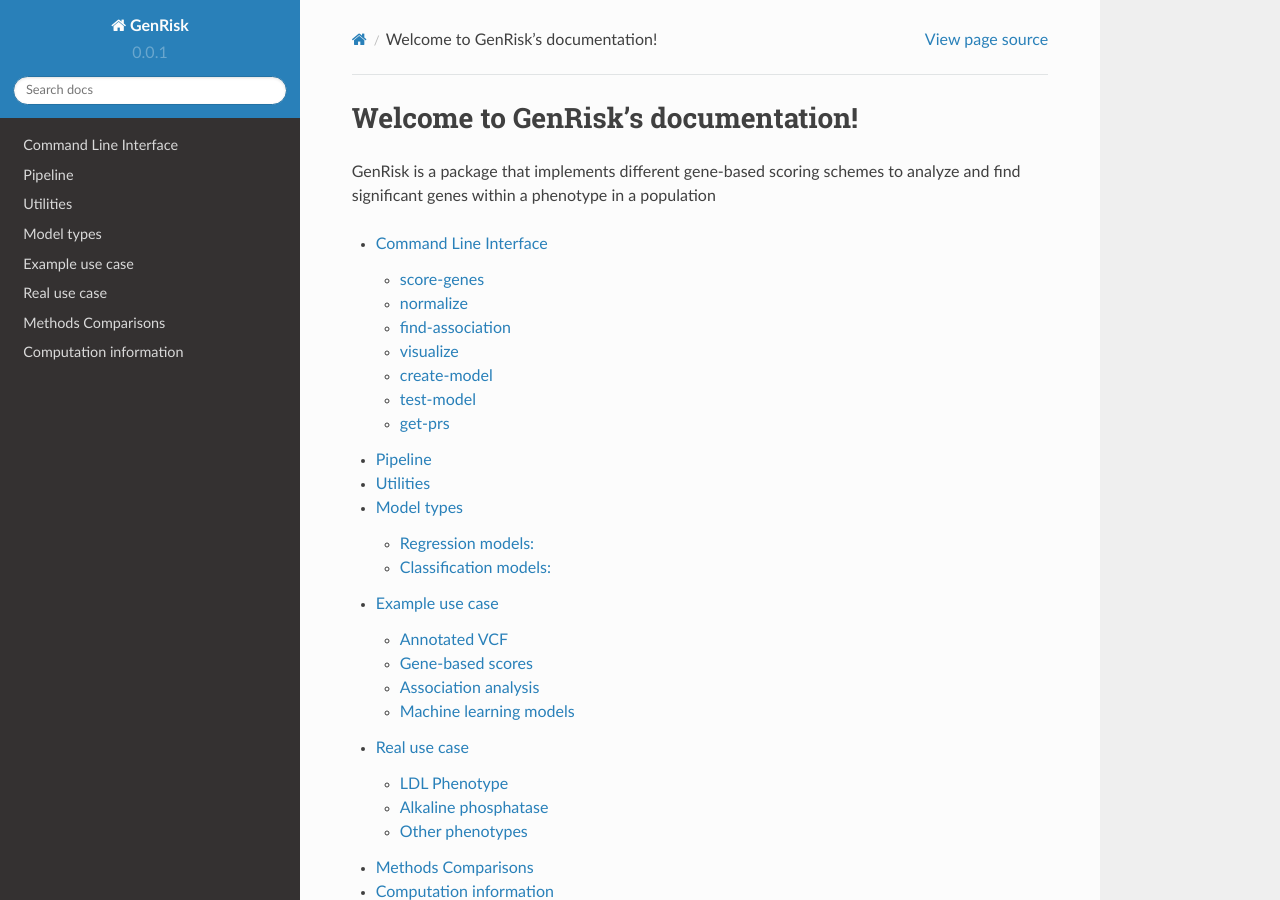
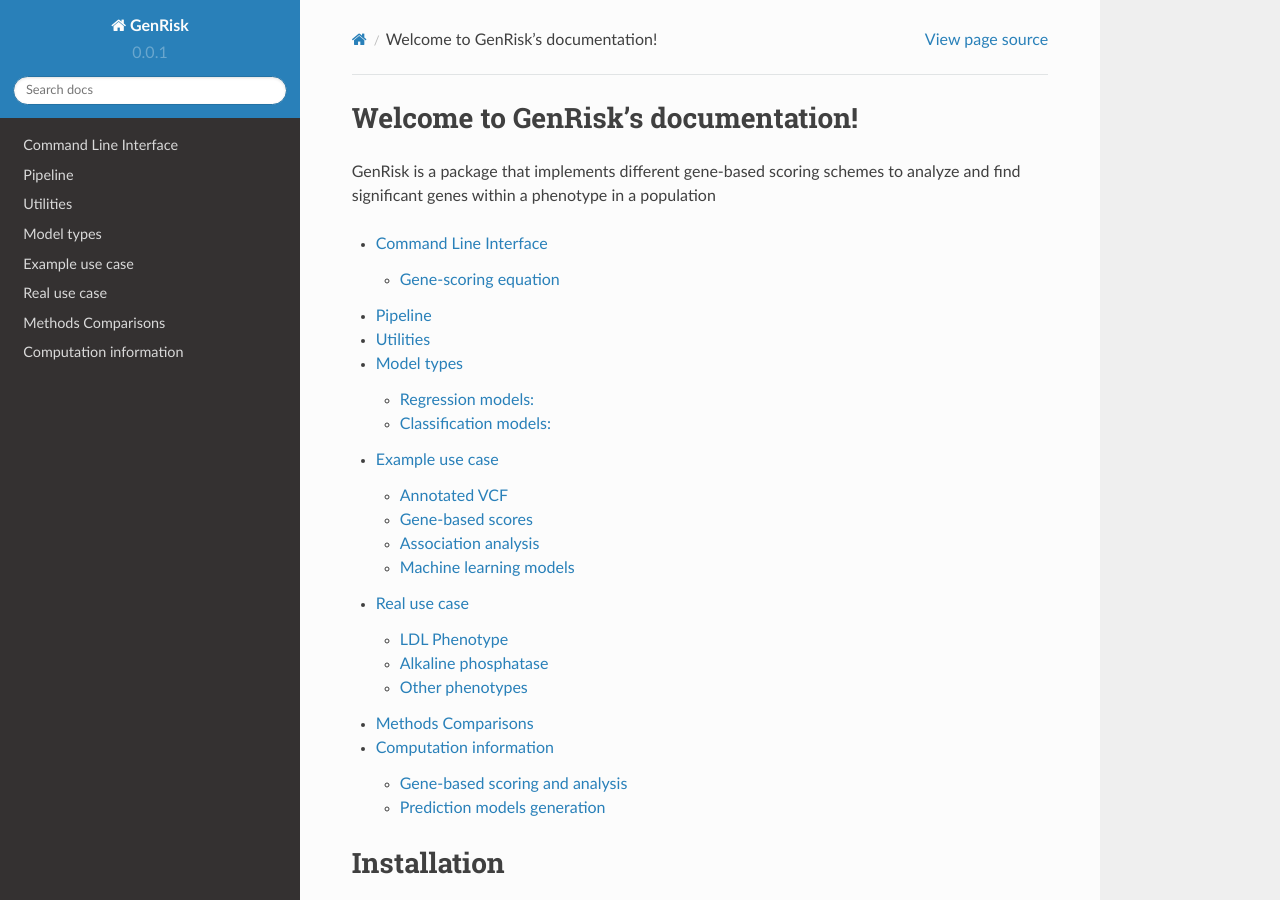
Before and after one commit to AldisiRana/GenRisk, a Sphinx documentation site: the page built from docs/source/index.rst, in a window 1280 px wide and 900 px high. Built offline with Sphinx 7.4.7 and the Read the Docs theme 2.0.0, drawn with Linux system fonts in a browser that asks for light colours; part of the change alters nothing that is shown.

Commit message:
Update cli.rst

```diff
--- a/docs/source/cli.rst
+++ b/docs/source/cli.rst
@@ -1,22 +1,11 @@
 .. _cli:
 Command Line Interface
 #######################
-The genrisk command line interface includes multiple commands which can be used as follows::
+The genrisk command line interface includes multiple commands which can be used as follows:
 
-    $ genrisk COMMAND [ARGS]
-
-
-score-genes
-***********
-::
-
-    $ genrisk score-genes [ARGS]
-
-|
 .. click:: genrisk.cli:main
-    :prog: genrisk score-gene
-    :commands: score-genes
-    :nested: full
+    :prog: genrisk
+    :commands: score-genes, normalize, find-association, visualize, create-model, test-model, get-prs
 
 Gene-scoring equation
 ======================
@@ -52,13 +41,6 @@ C\ :sub:`i` is the allele count.
     `image source here <https://ljvmiranda921.github.io/notebook/2017/08/13/softmax-and-the-negative-log-likelihood/>`_
 |
 |
-normalize
-**********
-::
-
-    $ genrisk normalize [ARGS]
-
-.. autofunction:: genrisk.cli.normalize
 
 .. collapse:: Normalization functions
 
@@ -69,50 +51,7 @@ normalize
     :zscore: This method uses the mean and standard deviation to normalize the values. Formula is x`= x - mean(x) / std
     :robust: Great choice for dataset with many outliers. In this method, the values are substracted by the median then divided by the interquantile range (difference between the third and the first quartile). Formula x`= x - median(x) / Q3(x) - Q1(x)
     Every normalization method has it's advantages and disadvantages, so choose the method that works best with your dataset. To learn more about the normalization methods, check out this helpful `article <https://towardsdatascience.com/data-normalization-with-pandas-and-scikit-learn-7c1cc6ed6475>`_
-|
-|
-find-association
-*****************
-::
-
-    $ genrisk find-association [ARGS]
-
-.. autofunction:: genrisk.cli.find_association
-
-visualize
-**********
-::
-
-    $ genrisk visualize [ARGS]
-
-.. autofunction:: genrisk.cli.visualize
 
 
-create-model
-*************
-::
-
-    $ genrisk create-model [ARGS]
-
-.. autofunction:: genrisk.cli.create_model
-
 .. collapse:: Available models
-    |
-    | The types of models available for training can be found :ref:`model_types`
-
-test-model
-***********
-::
-
-    $ genrisk test-model [ARGS]
-
-.. autofunction:: genrisk.cli.test_model
-
-
-get-prs
-********
-::
-
-    $ genrisk get-prs
-
-.. autofunction:: genrisk.cli.get_prs
+    The types of models available for training can be found :ref:`model_types`
```
